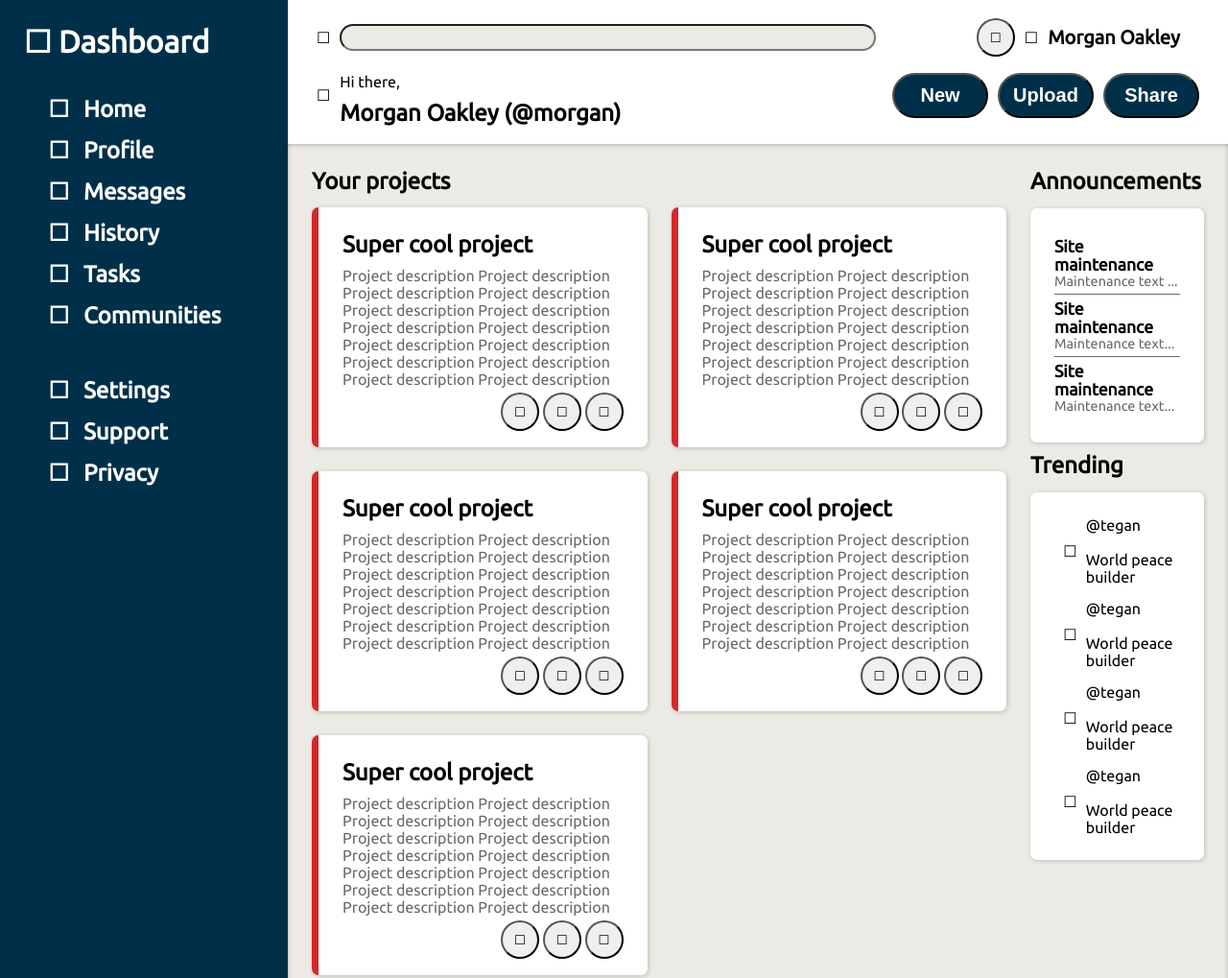
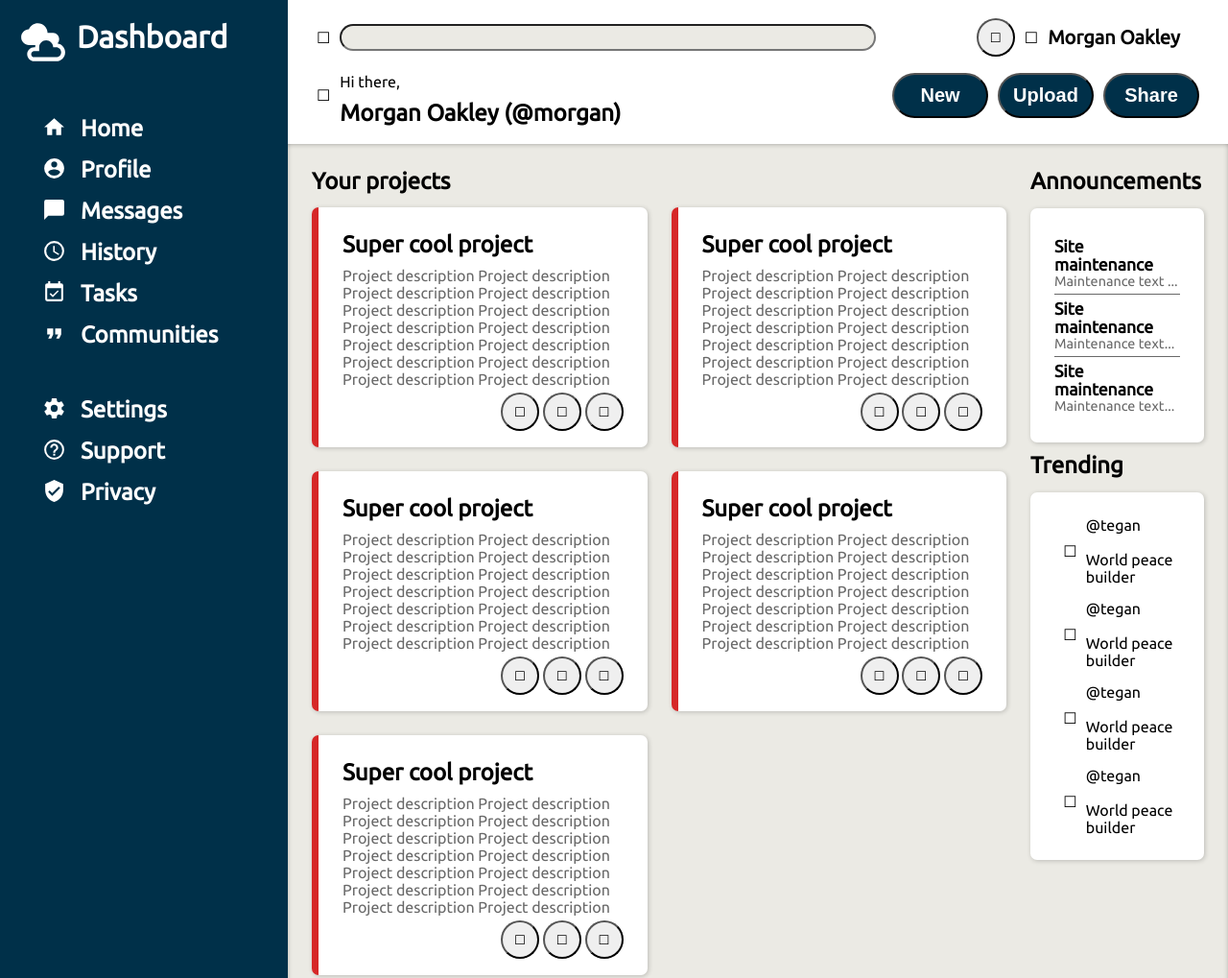
Before and after one commit to bjorn1213/odin-dashboard-project, a plain HTML site: page index.html in a window 1280 px wide. Shown: the top 1019 px of the page at 96% size. Drawn offline with Linux system fonts and the light colour scheme.

Commit message:
Add sidebar icons

```diff
--- a/index.html
+++ b/index.html
@@ -12,39 +12,38 @@
 <div class="page-container">
     <div class="sidebar">
         <div class="sidebar-title">
-            ☐ Dashboard
+            <img src="./assets/icons/clouds.svg" alt="logo" class="logo"> Dashboard
         </div>
         <div class="sidebar-content">
-            <div class="sidebar-icon">☐</div>
+            <img src="./assets/icons/home.svg" alt="home" class="sidebar-icon">
             <div class="sidebar-text">Home</div>
 
-            <div class="sidebar-icon">☐</div>
+            <img src="./assets/icons/account-circle.svg" alt="home" class="sidebar-icon">
             <div class="sidebar-text">Profile</div>
 
-            <div class="sidebar-icon">☐</div>
+            <img src="./assets/icons/message.svg" alt="home" class="sidebar-icon">
             <div class="sidebar-text">Messages</div>
 
-            <div class="sidebar-icon">☐</div>
+            <img src="./assets/icons/clock-outline.svg" alt="home" class="sidebar-icon">
             <div class="sidebar-text">History</div>
 
-            <div class="sidebar-icon">☐</div>
+            <img src="./assets/icons/calendar-check.svg" alt="home" class="sidebar-icon">
             <div class="sidebar-text">Tasks</div>
 
-            <div class="sidebar-icon">☐</div>
+            <img src="./assets/icons/format-quote-close.svg" alt="home" class="sidebar-icon">
             <div class="sidebar-text">Communities</div>
 
             <div class="sidebar-icon"></div>
             <div class="sidebar-text"></div>
 
-            <div class="sidebar-icon">☐</div>
+            <img src="./assets/icons/cog.svg" alt="home" class="sidebar-icon">
             <div class="sidebar-text">Settings</div>
 
-            <div class="sidebar-icon">☐</div>
+            <img src="./assets/icons/help-circle-outline.svg" alt="home" class="sidebar-icon">
             <div class="sidebar-text">Support</div>
 
-            <div class="sidebar-icon">☐</div>
+            <img src="./assets/icons/shield-check.svg" alt="home" class="sidebar-icon">
             <div class="sidebar-text">Privacy</div>
-
 
         </div>
     </div>
--- a/style.css
+++ b/style.css
@@ -7,6 +7,8 @@
     --primary-font-color: #000000;
     --secondary-font-color: #ffffff;
     --tertiary-font-color: #696969;
+    --icon-dimensions: 25px;
+    --logo-dimensions: 50px;
     --border-radius: 7px;
     font-family: Ubuntu, Arial, Helvetica, sans-serif;
 }
@@ -27,8 +29,8 @@ body {
     color: var(--secondary-font-color);
     background-color: var(--primary-color);
     display: grid;
-    padding: 25px;
-    grid-template-rows: 75px 1fr;
+    padding: 20px;
+    grid-template-rows: 100px 1fr;
 }
 
 .page-content {
@@ -65,9 +67,17 @@ input[type="search"]::-webkit-search-decoration {
 }
 
 /* Sidebar */
+.logo {
+    width: var(--logo-dimensions);
+    height: var(--logo-dimensions);
+    margin-right: 10px;
+}
+
 .sidebar-title {
     font-size: 2rem;
     font-weight: bolder;
+
+    display: flex;
 }
 
 .sidebar-content {
@@ -80,6 +90,8 @@ input[type="search"]::-webkit-search-decoration {
 }
 
 .sidebar-icon {
+    width:  var(--icon-dimensions);
+    height: var(--icon-dimensions);
     justify-self: end;
 }
 
```
Also changed, not shown: assets/icons/account-circle.svg (added), assets/icons/bell-ring-outline.svg (added), assets/icons/calendar-check.svg (added), assets/icons/clock-outline.svg (added), assets/icons/clouds.svg (added), assets/icons/cog.svg (added), assets/icons/eye-plus-outline.svg (added), assets/icons/format-quote-close.svg (added), assets/icons/help-circle-outline.svg (added), assets/icons/home.svg (added), assets/icons/magnify.svg (added), assets/icons/message.svg (added), assets/icons/share-variant-outline.svg (added), assets/icons/shield-check.svg (added), 1 more files.
